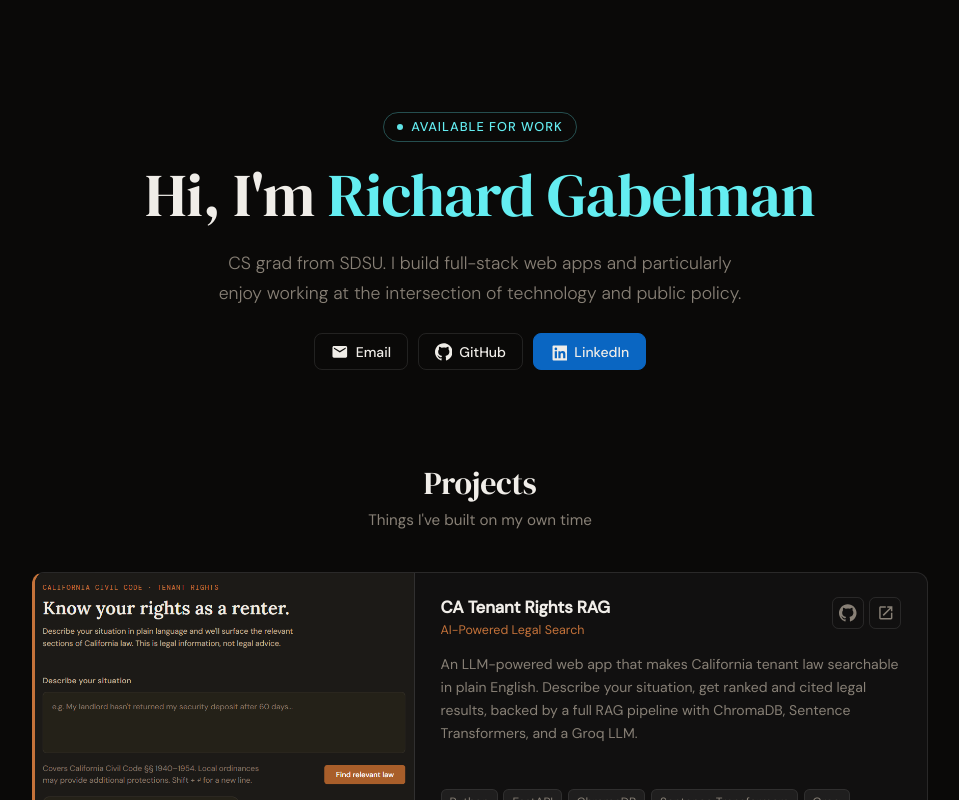
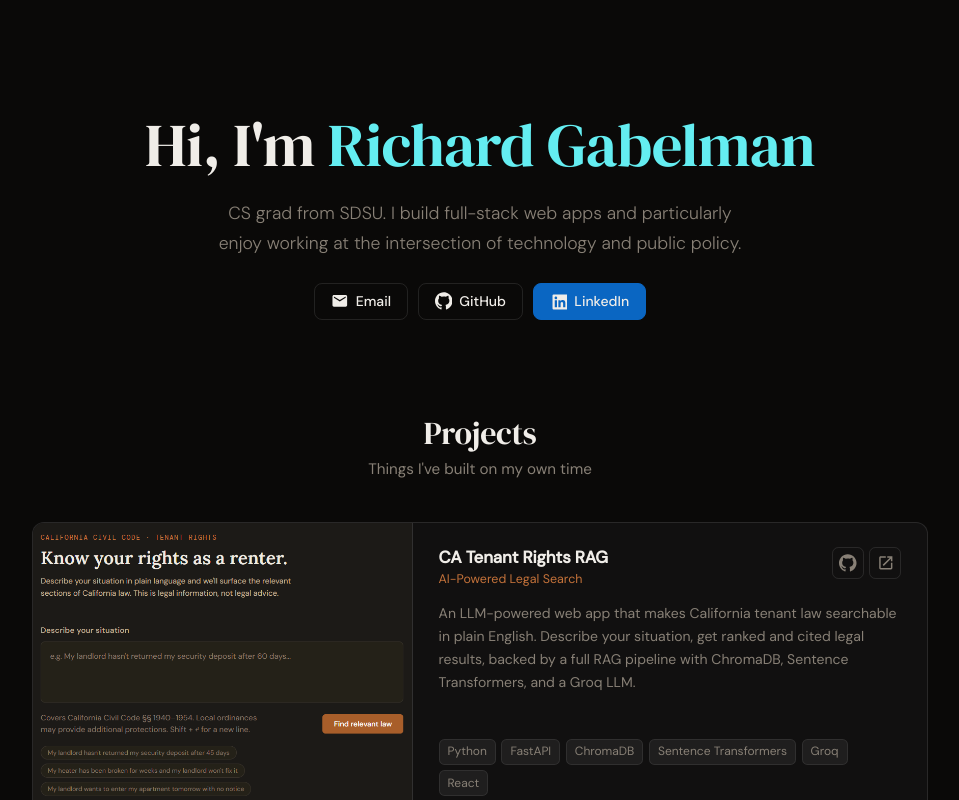
Before and after one commit to RichardGabelman/portfolio, a React (Vite) app: page / in a window 1280 px wide. Shown: the top 800 px of the page, without its empty margins (160-1119 px from the left). Built offline with nearby package versions, Linux system fonts and the light colour scheme.

Commit message:
refactor: remove left-border color stripe, remove hover, remove eyebrow

```diff
--- a/src/App.jsx
+++ b/src/App.jsx
@@ -8,7 +8,6 @@ import whiteboardImg from "../assets/whiteboard.png";
 const Header = () => {
   return (
     <header className="header">
-      <div className="header-eyebrow">Available for work</div>
       <h1>
         Hi, I'm <span id="name">Richard Gabelman</span>
       </h1>
@@ -204,14 +203,6 @@ const Projects = () => {
               ) : (
                 <div className="card-image-placeholder">
                   <span>{project.image_placeholder_label}</span>
-                  {/*
-                    TO ADD YOUR SCREENSHOT:
-                    1. Put the image in src/assets/ (e.g. src/assets/devthreads.png)
-                    2. Import it at the top of this file:
-                         import devthreadsImg from "./assets/devthreads.png"
-                    3. Set image: devthreadsImg on this project object
-                    4. The <img> tag above will render automatically
-                  */}
                 </div>
               )}
             </div>
--- a/src/index.css
+++ b/src/index.css
@@ -49,34 +49,6 @@ main {
   align-items: center;
   gap: 1.25rem;
   padding: 7rem 0 6rem;
-}
-
-.header-eyebrow {
-  display: inline-flex;
-  align-items: center;
-  gap: 0.5rem;
-  font-size: 0.8rem;
-  font-weight: 500;
-  letter-spacing: 0.08em;
-  text-transform: uppercase;
-  color: var(--color-primary);
-  border: 1px solid rgba(100, 237, 241, 0.3);
-  border-radius: 999px;
-  padding: 0.25rem 0.85rem;
-}
-
-.header-eyebrow::before {
-  content: '';
-  width: 6px;
-  height: 6px;
-  border-radius: 50%;
-  background: var(--color-primary);
-  animation: pulse 2s ease-in-out infinite;
-}
-
-@keyframes pulse {
-  0%, 100% { opacity: 1; }
-  50% { opacity: 0.3; }
 }
 
 .header h1 {
@@ -171,15 +143,12 @@ main {
   display: grid;
   grid-template-columns: 380px 1fr;
   background: #111010;
-  transition: transform 0.2s ease, box-shadow 0.2s ease, border-color 0.2s ease;
-  border-left: 3px solid var(--card-accent, var(--color-primary));
+  transition: box-shadow 0.2s ease, border-color 0.2s ease;
 }
 
 .project-card:hover {
-  transform: translateY(-3px);
   box-shadow: 0 12px 32px rgba(0, 0, 0, 0.5);
   border-color: rgba(255,255,255,0.2);
-  border-left-color: var(--card-accent, var(--color-primary));
 }
 
 .card-image-wrapper {
@@ -198,11 +167,6 @@ main {
   object-fit: cover;
   object-position: top left;
   display: block;
-  transition: transform 0.4s ease;
-}
-
-.project-card:hover .card-image {
-  transform: scale(1.04);
 }
 
 .card-image-placeholder {
@@ -312,7 +276,6 @@ main {
 @media (max-width: 700px) {
   .project-card {
     grid-template-columns: 1fr;
-    border-left: none;
     border-top: 3px solid var(--card-accent, var(--color-primary));
   }
 
```
